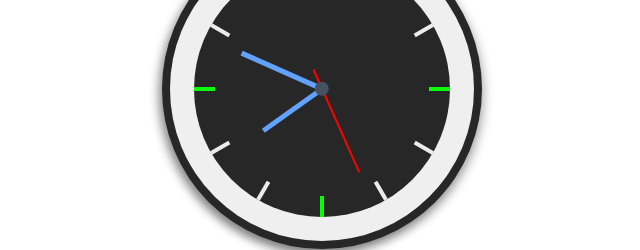
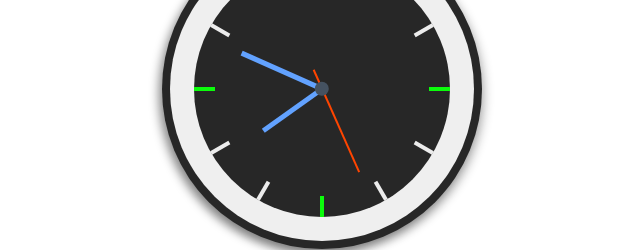
Before and after one commit to Mahmud1087/analog-clock, a plain HTML site: page index.html in a window 1280 px wide. Shown: the part 311-561 px from the top of the page, 318-958 px from the left. Drawn offline with Linux system fonts and the light colour scheme.

Commit message:
changed the seconds hand color

```diff
--- a/style.css
+++ b/style.css
@@ -141,7 +141,6 @@ h1 {
   top: 1.3rem;
   left: 50%;
   transform: translateX(-50%);
-  background-color: #62a2ff;
-  background-color: red;
+  background-color: orangered;
   z-index: 2;
 }
```
